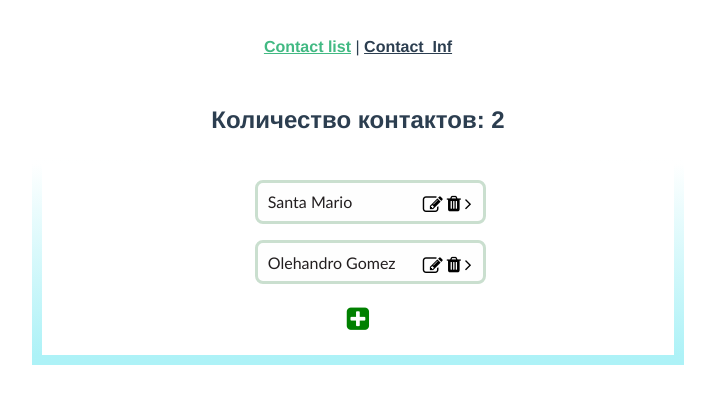
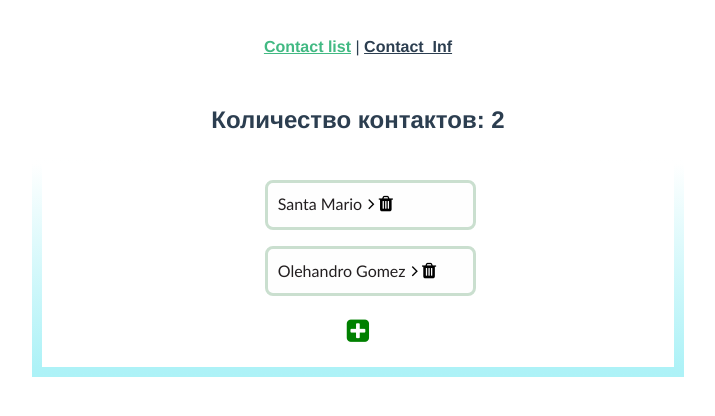
Before and after one commit to gleb4a4/contact-book, a Vue app in the folder client/: page / in a window 1280 px wide. Shown: the top 416 px of the page, without its empty margins (282-997 px from the left). Built offline with nearby package versions, Linux system fonts and the light colour scheme.

Commit message:
end first page

```diff
--- a/client/package.json
+++ b/client/package.json
@@ -11,7 +11,8 @@
     "core-js": "^3.6.5",
     "vue": "^2.6.11",
     "vue-router": "^3.2.0",
-    "vuex": "^3.4.0"
+    "vuex": "^3.4.0",
+    "lodash": "latest"
   },
   "devDependencies": {
     "@vue/cli-plugin-babel": "~4.5.0",
--- a/client/src/App.vue
+++ b/client/src/App.vue
@@ -1,31 +1,24 @@
 <template>
   <div id="app">
-
     <div id="nav">
       <router-link to="/">Contact list</router-link> |
       <router-link to="/Contact_Inf">Contact_Inf</router-link>
     </div>
-
     <router-view />
-    <ModalAdd style="z-index: 2" v-if="Modal_State" />
+    <ModalAdd v-if="Modal_State"></ModalAdd>
   </div>
 </template>
 <script>
 // @ is an alias to /src
-import ModalAdd from "./components/ModalAdd.vue";
-import { mapGetters, mapActions } from "vuex";
+import { mapGetters } from "vuex";
+import ModalAdd from "./components/ModalAdd";
 export default {
   name: "App",
   components: { ModalAdd },
   computed: {
-    ...mapGetters(["Users", "Change_Modal", "Modal_State"])
+    ...mapGetters(["Modal_State"])
   },
-  methods: {
-    ...mapActions(["Toggle_Modal"]),
-    DeletedContact(user) {
-      this.Users.splice(this.Users.indexOf(user), 1);
-    }
-  }
+
 };
 </script>
 <style>
@@ -36,16 +29,13 @@ export default {
   text-align: center;
   color: #2c3e50;
 }
-
 #nav {
   padding: 30px;
 }
-
 #nav a {
   font-weight: bold;
   color: #2c3e50;
 }
-
 #nav a.router-link-exact-active {
   color: #42b983;
 }
--- /dev/null
+++ b/client/src/components/ContactTodo.vue
@@ -0,0 +1,112 @@
+<template>
+  <div class="Main">
+    <ul class="List">
+      <li v-for="(user, index) in this.Users" :key="index" class="ContactList">
+        {{ user.FirstName }} {{ user.LastName }}
+        <button
+          @click="goTodetail(index)"
+          name="More"
+          class="More"
+        >
+          <i class="fa fa-angle-right"></i>
+        </button>
+        <button class="Deleted" @click="deleteUser(user)">
+          <i class="fa fa-trash"></i>
+        </button>
+      </li>
+      <button class="Add" name="Add" @click="Toggle_Modal">
+        <i class="fa fa-plus-square"></i>
+      </button>
+    </ul>
+  </div>
+</template>
+
+<script>
+import { mapActions, mapGetters } from "vuex";
+
+export default {
+  name: "ContactTodo",
+  computed: {
+    ...mapGetters(["Users"])
+  },
+  methods: {
+    ...mapActions(["Toggle_Modal"]),
+    deleteUser(user) {
+      const userIndex = this.Users.indexOf(user);
+      this.Users.splice(userIndex, 1);
+    },
+    goTodetail(index) {
+      //const userIndex = this.Users.indexOf(user);
+      this.$router.push({name:'Contact_Inf' , params:{UserId:index}})
+    }
+  }
+};
+</script>
+
+<style scoped>
+* {
+  padding: 0;
+  transition: all 0.3s;
+}
+.Main {
+  display: flex;
+  justify-content: center;
+  height: max-content;
+  width: 50%;
+  margin: 0 auto;
+  border: 10px solid transparent;
+  border-image: linear-gradient(to bottom, transparent 0%, #adf2f7 100%);
+  border-image-slice: 1;
+}
+.List {
+  margin-left: 0;
+  list-style: none;
+}
+.List li {
+  width: 100%;
+  text-align: left;
+  margin-bottom: 1em;
+  border: 3px solid #cadfcf;
+  padding: 0.6em;
+  border-radius: 8px;
+  background: #fefefe;
+  color: #231f20;
+  font-family: "Trebuchet MS", "Lucida Sans", serif;
+}
+.ContactList button {
+  padding: 1px;
+  margin: 1px;
+}
+.Add {
+  background-color: transparent;
+  border: none;
+  color: green;
+  padding: 4px;
+  text-align: center;
+  display: inline-block;
+  font-size: 26px;
+  cursor: pointer;
+}
+.Deleted {
+  background-color: transparent;
+  border: none;
+  color: black;
+  padding: 10px;
+  font-size: 18px;
+  cursor: pointer;
+}
+
+.More {
+  background-color: transparent;
+  border: none;
+  color: black;
+  padding: 10px;
+  font-size: 18px;
+  cursor: pointer;
+}
+.More:hover {
+  border: 1px solid black;
+  border-radius: 24px;
+  transition-duration: unset;
+}
+</style>
--- a/client/src/components/ModalAdd.vue
+++ b/client/src/components/ModalAdd.vue
@@ -4,16 +4,36 @@
       <div class="row">
         <div class="Header">
           <h1>Добавление Контакта</h1>
-           <div>
-             <input type="text" placeholder="FirstName">
-             <input type="text" placeholder="LastName">
-           </div>
+          <div>
+            <input
+              v-model="FirstName"
+              type="text"
+              class="FirstName"
+              name="FirstName"
+              placeholder="FirstName"
+              required
+            />
+            <input
+              v-model="LastName"
+              type="text"
+              class="LastName"
+              name="LastName"
+              placeholder="LastName"
+              required
+            />
+          </div>
           <div class="footer">
             <div class="botbutom">
               <button type="submit" class="btn-exit" @click="Toggle_Modal">
                 Cancel
               </button>
-              <button type="submit" class="btn-send">Add</button>
+              <button
+                type="submit"
+                class="btn-send"
+                @click="Users.push({ FirstName, LastName })"
+              >
+                Add
+              </button>
             </div>
           </div>
         </div>
@@ -23,16 +43,24 @@
 </template>
 
 <script>
-import { mapActions } from "vuex";
+import { mapGetters, mapActions } from "vuex";
 export default {
   name: "ModalAdd",
+  data() {
+    return {
+      FirstName: "",
+      LastName: ""
+    };
+  },
+  computed: {
+    ...mapGetters(["Users"])
+  },
 
   methods: {
-    ...mapActions(["Toggle_Modal"]),
-    CloseModal() {
-      this.Toggle_Modal();
-    }
-  }
+    ...mapActions(["Toggle_Modal"])
+  },
+
+
 };
 </script>
 
@@ -70,6 +98,7 @@ export default {
   outline: none;
   border-radius: 40px;
   float: left;
+  cursor: pointer;
 }
 .btn-send {
   font-size: 18px;
@@ -81,6 +110,7 @@ export default {
   outline: none;
   border-radius: 40px;
   float: right;
+  cursor: pointer;
 }
 .col label {
   font-size: 0.8vw;
--- a/client/src/router/index.js
+++ b/client/src/router/index.js
@@ -1,6 +1,7 @@
 import Vue from "vue";
 import VueRouter from "vue-router";
 import Contact_List from "../views/Contact_List.vue";
+import Contact_Inf from "../views/Contact_Inf";
 
 Vue.use(VueRouter);
 
@@ -11,13 +12,10 @@ const routes = [
     component: Contact_List
   },
   {
-    path: "/Contact_Inf",
+    path: "/Contact_Inf/:UserId",
     name: "Contact_Inf",
-    // route level code-splitting
-    // this generates a separate chunk (about.[hash].js) for this route
-    // which is lazy-loaded when the route is visited.
-    component: () =>
-      import(/* webpackChunkName: "about" */ "../views/Contact_Inf.vue")
+    component: Contact_Inf,
+    props: true
   }
 ];
 
--- a/client/src/store/index.js
+++ b/client/src/store/index.js
@@ -44,6 +44,8 @@ export default new Vuex.Store({
     },
     Users(state) {
       return state.users;
-    }
+    },
+
+
   }
 });
--- a/client/src/views/Contact_Inf.vue
+++ b/client/src/views/Contact_Inf.vue
@@ -1,5 +1,27 @@
 <template>
   <div class="about">
-    <h1>This is an about page</h1>
+    <div class="product">
+      <div class="col-md-12" v-for="(user, index) in Users" :key="index">
+        <div v-if="UserId === index">
+          <h1>{{ user.FirstName }}</h1>
+          <h2>{{ user.LastName }}</h2>
+        </div>
+      </div>
+    </div>
   </div>
 </template>
+
+<script>
+import { mapGetters } from "vuex";
+export default {
+  name: "Contact_Inf",
+  data() {
+    return {
+      UserId: this.$route.params.UserId
+    };
+  },
+  computed: {
+    ...mapGetters(["Users"])
+  }
+};
+</script>
--- a/client/src/views/Contact_List.vue
+++ b/client/src/views/Contact_List.vue
@@ -4,42 +4,23 @@
       <div class="Header">
         <h2>Количество контактов: {{ this.Users.length }}</h2>
       </div>
-      <div class="Main">
-        <ul class="List">
-          <li v-for="user in this.Users" :key="user.id" class="ContactList">
-            {{ user.FirstName }} {{ user.LastName }}
-            <button name="More" class="More">
-              <i class="fa fa-angle-right"></i>
-            </button>
-            <button class="Deleted" @click="DeletedContact">
-              <i class="fa fa-trash"></i>
-            </button>
-            <button name="Edit" class="Edit"><i class="fa fa-edit"></i></button>
-          </li>
-          <button class="Add" name="Add" @click="Toggle_Modal">
-            <i class="fa fa-plus-square"></i>
-          </button>
-        </ul>
-      </div>
-      <div class="Footer"></div>
+      <contact-todo ></contact-todo>
     </div>
   </div>
 </template>
 
 <script>
 // @ is an alias to /src
+import { mapGetters } from "vuex";
+import ContactTodo from "../components/ContactTodo";
 
-import { mapGetters, mapActions } from "vuex";
 export default {
   name: "Contact_List",
+  components: {
+    ContactTodo
+  },
   computed: {
-    ...mapGetters(["Users", "Modal_State"])
-  },
-  methods: {
-    ...mapActions(["Toggle_Modal"]),
-    DeletedContact(user) {
-      this.Users.splice(this.Users.indexOf(user), 1);
-    }
+    ...mapGetters(["Users"])
   }
 };
 </script>
@@ -47,76 +28,6 @@ export default {
 <style scoped>
 * {
   padding: 0;
-
   transition: all 0.3s;
 }
-.Main {
-  display: flex;
-  justify-content: center;
-  height: max-content;
-  width: 50%;
-  margin: 0 auto;
-  border: 10px solid transparent;
-  border-image: linear-gradient(to bottom, transparent 0%, #adf2f7 100%);
-  border-image-slice: 1;
-}
-.List {
-  margin-left: 0;
-  list-style: none;
-}
-.List li {
-  width: 100%;
-  text-align: left;
-  margin-bottom: 1em;
-  border: 3px solid #cadfcf;
-  padding: 0.6em;
-  border-radius: 8px;
-  background: #fefefe;
-  color: #231f20;
-  font-family: "Trebuchet MS", "Lucida Sans", serif;
-}
-.ContactList button {
-  float: right;
-  padding: 1px;
-  margin: 1px;
-}
-.Add {
-  background-color: transparent;
-  border: none;
-  color: green;
-  padding: 4px;
-  text-align: center;
-  display: inline-block;
-  font-size: 26px;
-  cursor: pointer;
-}
-.Deleted {
-  background-color: transparent;
-  border: none;
-  color: black;
-  padding: 10px;
-  font-size: 18px;
-  cursor: pointer;
-}
-
-.Edit {
-  background-color: transparent;
-  border: none;
-  color: black;
-  font-size: 20px;
-  cursor: pointer;
-}
-.More {
-  background-color: transparent;
-  border: none;
-  color: black;
-  padding: 10px;
-  font-size: 18px;
-  cursor: pointer;
-}
-.More:hover {
-  border: 1px solid black;
-  border-radius: 24px;
-  transition-duration: unset;
-}
 </style>
```
Also changed, not shown: client/src/components/Contact.vue (deleted, +0 -9 lines), client/src/components/ContactDetails.vue (renamed from client/src/components/Contact_Add.vue, +5 -4 lines).
